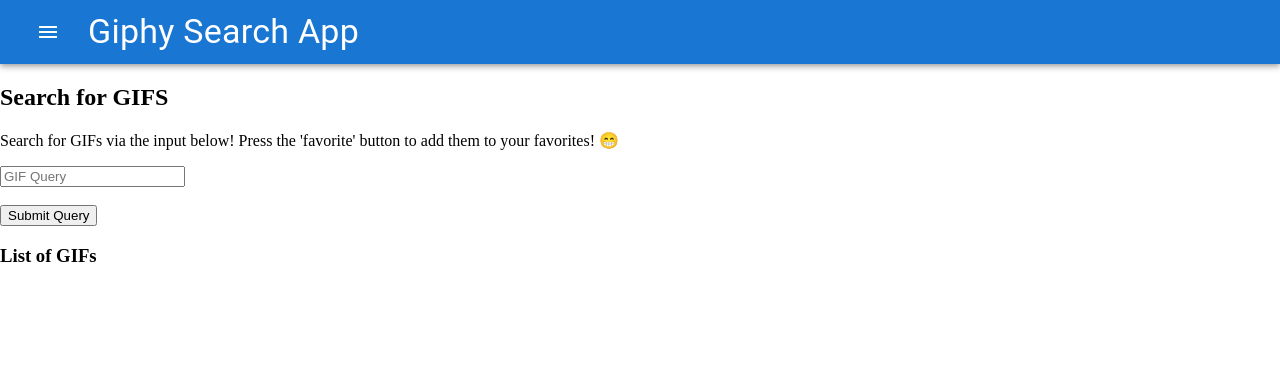
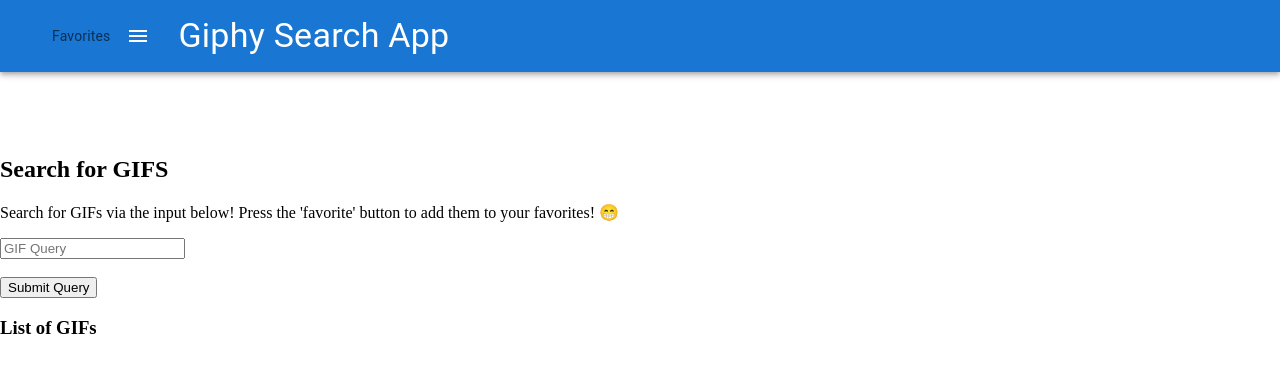
Before and after one commit to grav0165/group-giphy-saga-project, a React (Create React App) app: page /#/ in a window 1280 px wide. Shown: the top 372 px of the page. Built offline with nearby package versions, Linux system fonts and the light colour scheme.

Commit message:
Finished minorissues

```diff
--- a/src/components/Header/Header.css
+++ b/src/components/Header/Header.css
@@ -0,0 +1,3 @@
+.header-div {
+    padding-bottom: 4em;
+}
--- a/src/components/Header/Header.jsx
+++ b/src/components/Header/Header.jsx
@@ -7,16 +7,36 @@
 import IconButton from '@mui/material/IconButton';
 import MenuIcon from '@mui/icons-material/Menu';
 import { useHistory } from 'react-router-dom';
+import Divider from '@mui/material/Divider';
+import Paper from '@mui/material/Paper';
+import MenuList from '@mui/material/MenuList';
+import MenuItem from '@mui/material/MenuItem';
+import ListItemText from '@mui/material/ListItemText';
+import ListItemIcon from '@mui/material/ListItemIcon';
+import ContentCut from '@mui/icons-material/ContentCut';
+import ContentCopy from '@mui/icons-material/ContentCopy';
+import ContentPaste from '@mui/icons-material/ContentPaste';
+import Cloud from '@mui/icons-material/Cloud';
+import { useState } from 'react';
 
 function Header() {
 
     // sourcing in history
     const history = useHistory();
+    const [ anchorState, setAnchorState ] = useState(null);
+    const open = Boolean(anchorState);
+    const handleClick = (event) => {
+        setAnchorState(event.currentTarget);
+    };
+
+    const handleClose = () => {
+        setAnchorState(null);
+    };
 
 
 return(
-        <header>
-            <Box sx={{ padding: 0, }}>
+        <header className='header-div'>
+            <Box sx={{}}>
                 <AppBar position="stactic">
                     <Toolbar>
                         <IconButton
@@ -24,9 +44,18 @@
                             color="inherit"
                             aria-label="menu"
                             sx={{ mr:2 }}
-                            >
+                            ><MenuList>
+                            <MenuItem>
+                            <Typography variant="body2" color="text.secondary">
+                                Favorites
+                            </Typography>
+                            </MenuItem>
+                        </MenuList>
                                 <MenuIcon />
+
                             </IconButton>
+
+
                             <Typography variant="h4" component="div" sx={{ flexGrow: 1}}>
                                 Giphy Search App
                             </Typography>
```
